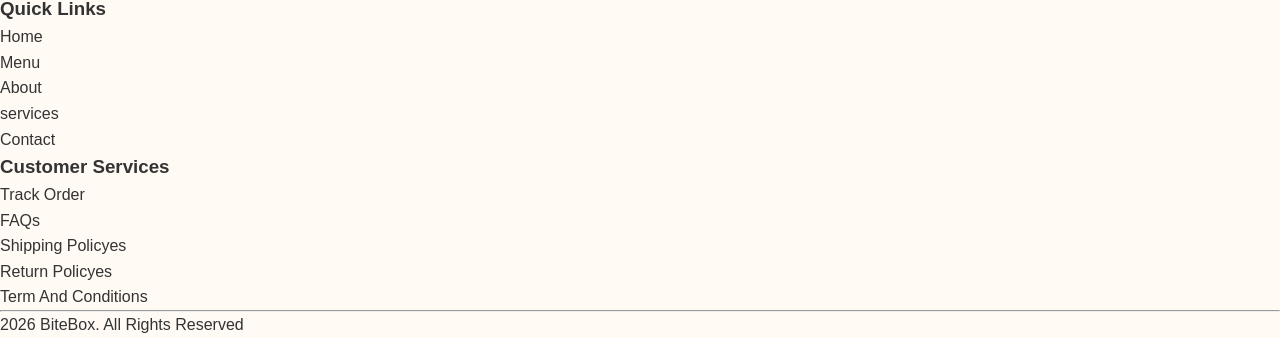
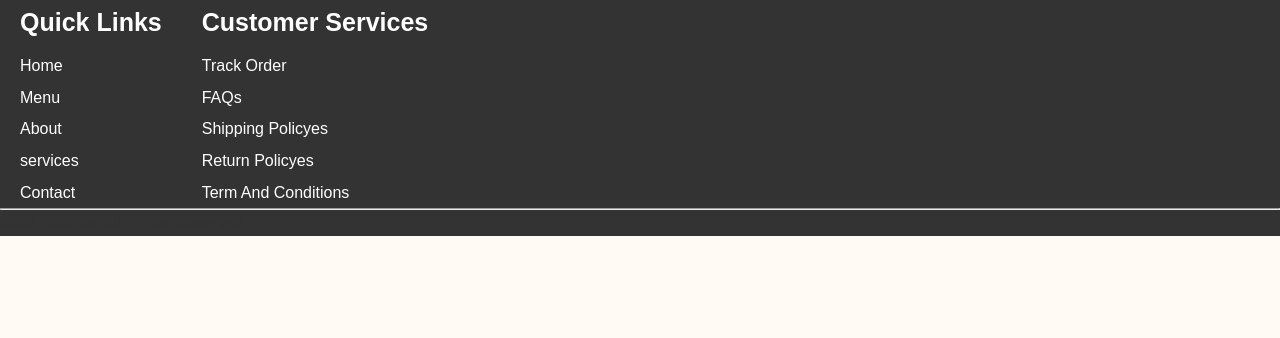
Before and after one commit to Esha0388/BiteBoxGroup4, a plain HTML site: page index.html in a window 1280 px wide. Shown: the part 2927-3265 px from the top of the page. After the commit the page ends 3163 px from the top, so only its background shows below. Drawn offline with Linux system fonts and the light colour scheme.

Commit message:
footer section

```diff
--- a/index.html
+++ b/index.html
@@ -274,13 +274,14 @@
     </main>
     <hr>
     <!-- footer section -->
-    <footer>
+    <footer class="footer-section">
         <div>
             <div>
                 <h3><img src="./assets/images/logo.jpg" alt="Food logo" height="20" width="20"><mark>BiteBox</mark></h3>
             </div>
         </div>
-        <div>
+        <div class="footer">
+              <div class="footer-tabs">
             <h3>Quick Links</h3>
             <ul>
 
@@ -292,7 +293,7 @@
             </ul>
         </div>
         <!-- link two -->
-        <div>
+        <div class="customer-services-section">
             <h3>
                 Customer Services
             </h3>
@@ -305,6 +306,7 @@
 
             </ul>
         </div>
+        </div>
         <hr>
 
         <p>2026 BiteBox.  All Rights Reserved</p>
--- a/styles/style.css
+++ b/styles/style.css
@@ -389,3 +389,31 @@ main>hr {
     height: 250px;
     object-fit: contain;
 }
+.footer-section{
+    background-color: #333;
+}
+.footer-tabs{
+    color:white;
+}
+.footer-tabs h3{
+    font-size: 25px;
+    padding: 8px 20px;
+}
+.footer-tabs ul li{
+    padding: 3px 20px;
+}
+.customer-services-section{
+    color: white;
+}
+.customer-services-section h3{
+    font-size: 25px;
+    font-size: 25px;
+    padding: 8px 20px;
+}
+.footer{
+    display: flex;
+}
+.customer-services-section ul li{
+    padding: 3px 20px;
+    list-style-type: none;
+}
```
